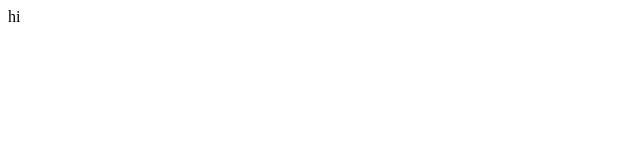
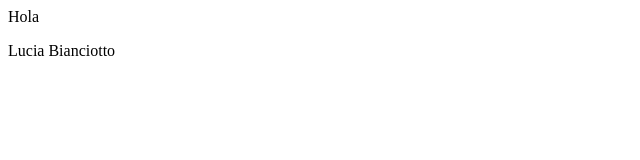
Before and after one commit to luciabian/wdi-project-one, a plain HTML site: page index.html in a window 1280 px wide. Shown: the whole page, without its empty margins (0-640 px from the left). Drawn offline with Linux system fonts and the light colour scheme.

Commit message:
second commit

```diff
--- a/index.html
+++ b/index.html
@@ -5,6 +5,7 @@
     <title></title>
   </head>
   <body>
-    <div class="">hi</div>
+    <div>Hola</div>
+    <p>Lucia Bianciotto</p>
   </body>
 </html>
```
